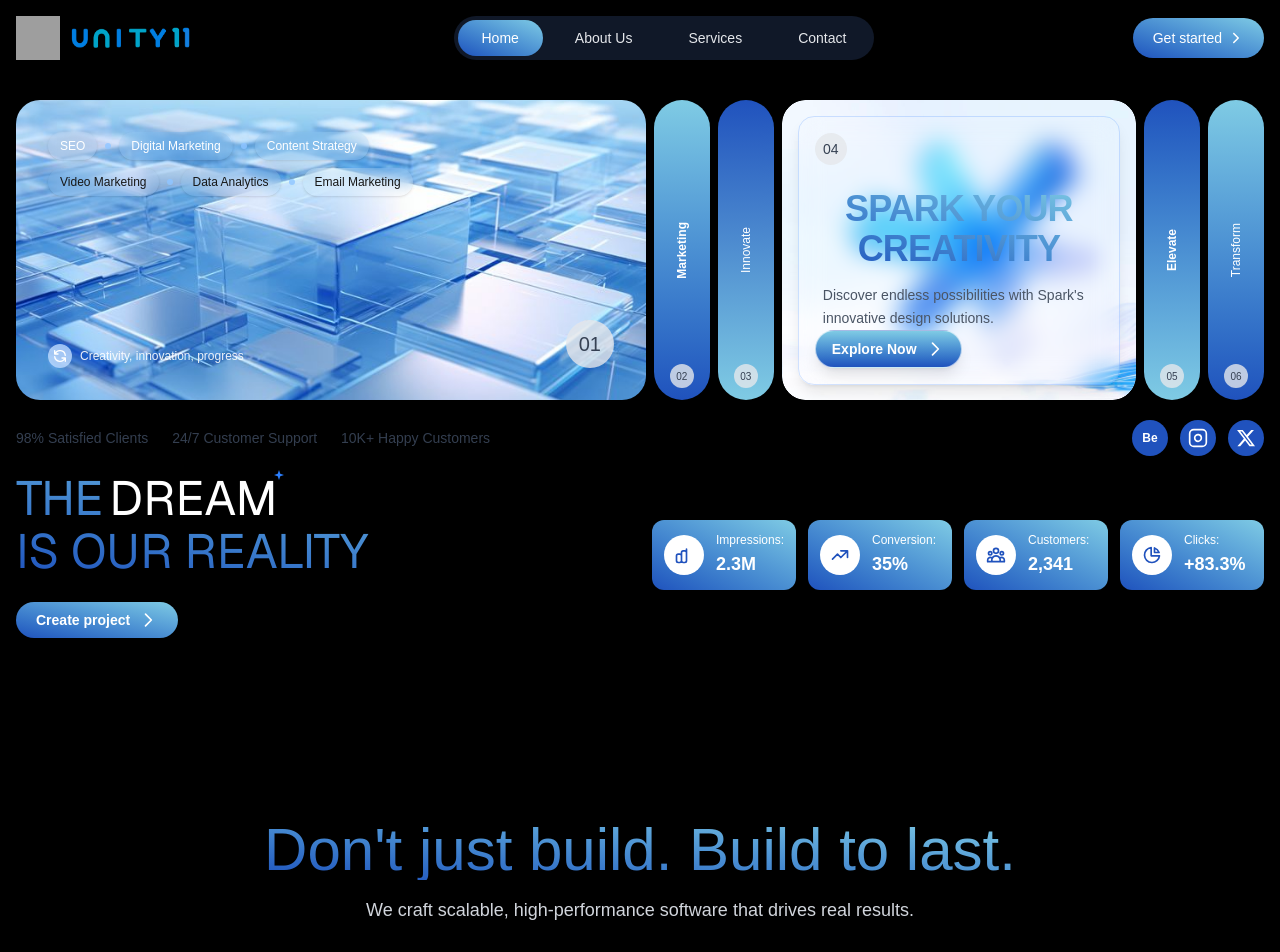
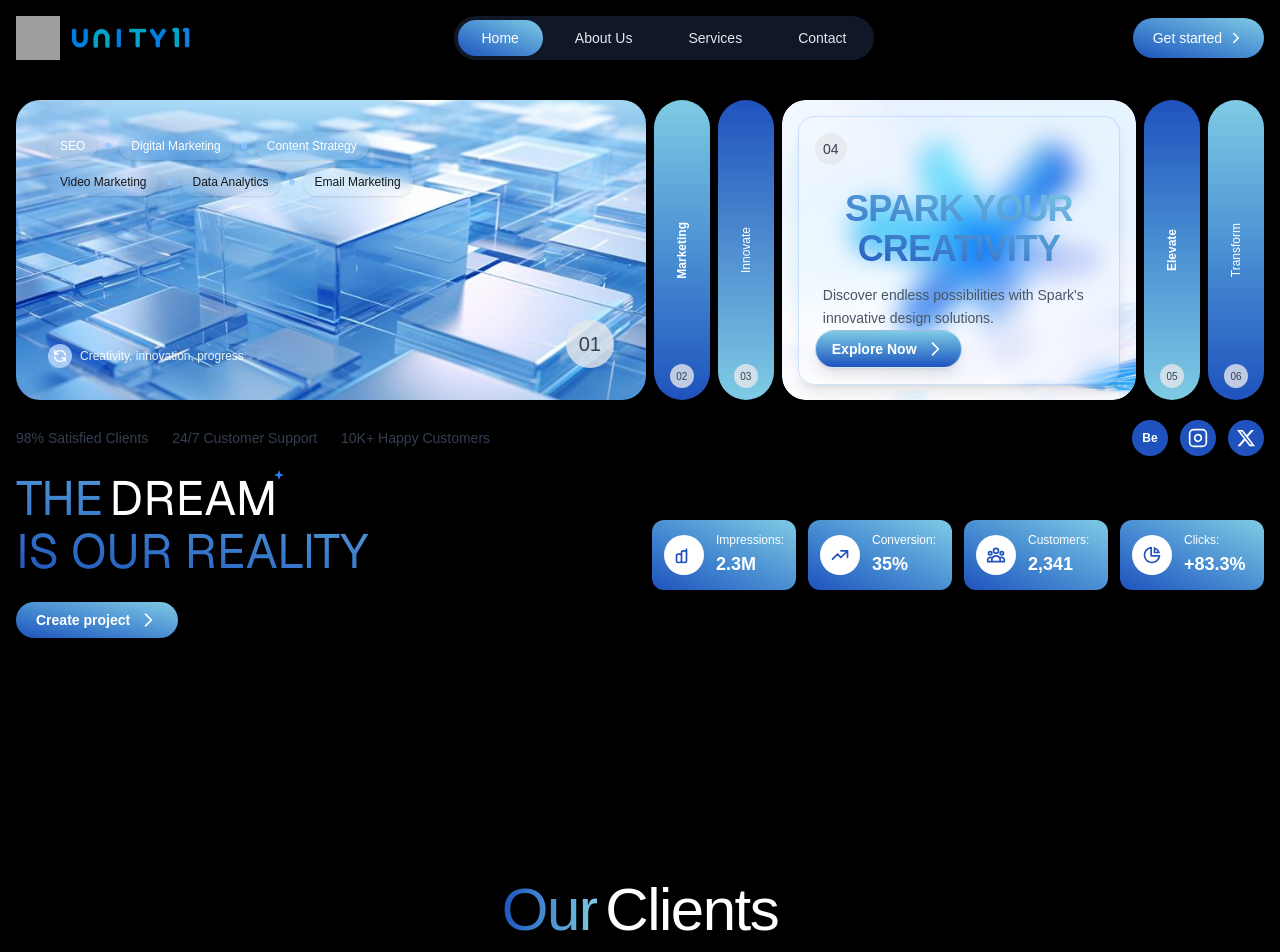
Before and after one commit to UNITY-11/unity11, a Next.js app in the folder client/: page / in a window 1280 px wide. Shown: the top 952 px of the page. Built offline with nearby package versions, Linux system fonts and the light colour scheme; grey boxes are pictures that could not be loaded.

Commit message:
feat (home) : add the Clients Section in the home page

```diff
--- a/client/src/app/page.tsx
+++ b/client/src/app/page.tsx
@@ -1,9 +1,11 @@
 import { Hero } from "@/components/sections/home/Hero";
+import Clients from "@/components/sections/home/Clients";
 
 export default function Home() {
   return (
     <>
     <Hero />
+    <Clients/>
     </>
   );
 }
```
